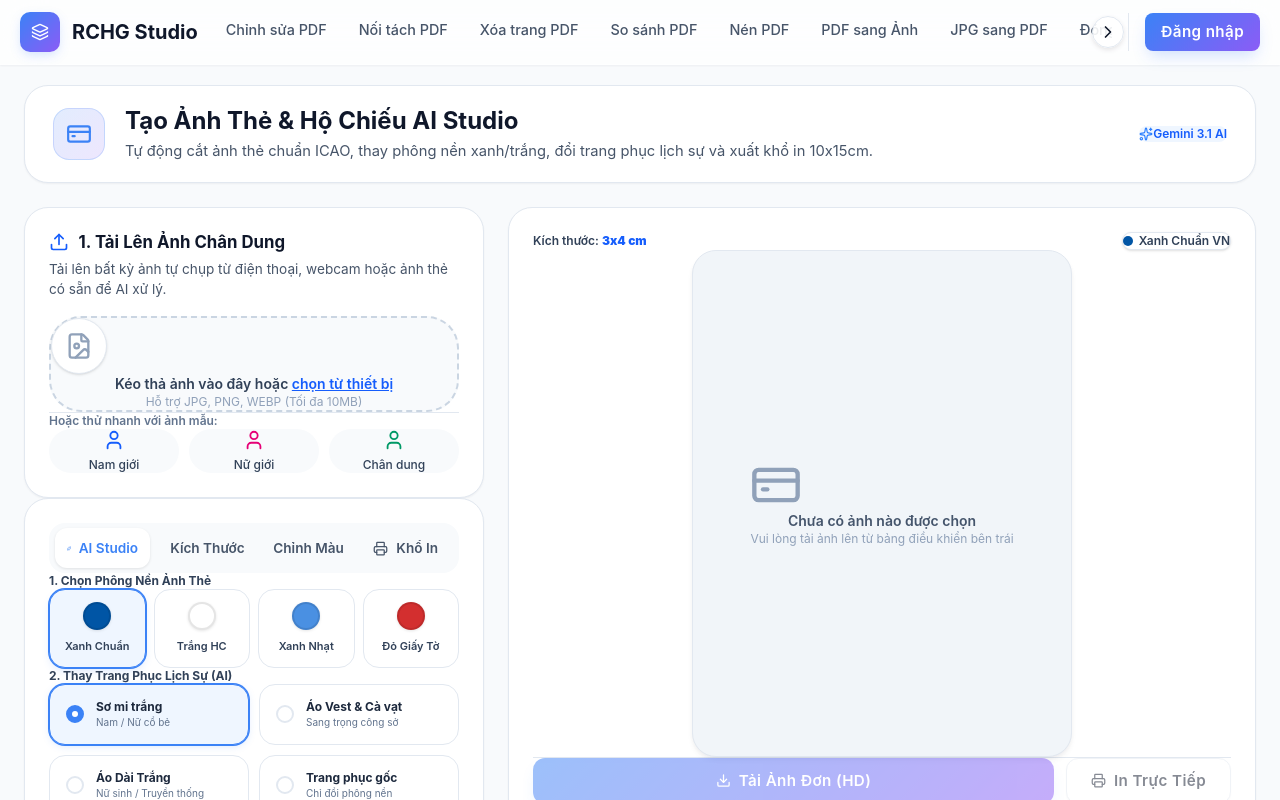
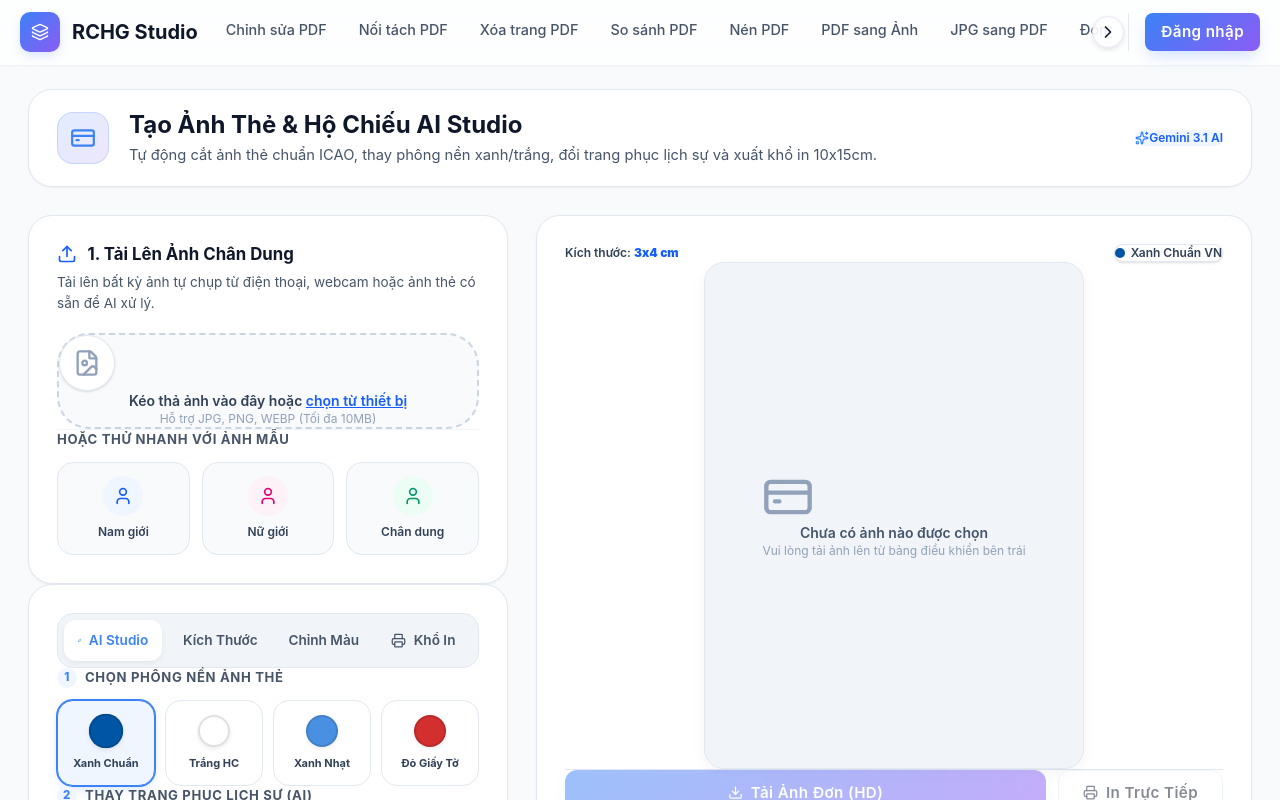
Before and after one commit to rchg2025/pdfstudio, a React (Vite) app: page /anh-the-ai in a window 1280 px wide. Shown: the top 800 px of the page. Built offline with nearby package versions, Linux system fonts and the light colour scheme; no server answers.

Commit message:
style: enhance left controls panel with badge labels, generous padding, and sample photo buttons

```diff
--- a/src/pages/IdPhotoStudio.css
+++ b/src/pages/IdPhotoStudio.css
@@ -5,14 +5,14 @@
   min-height: calc(100vh - 4rem);
   background-color: var(--bg-primary, #f8fafc);
   color: var(--text-primary, #0f172a);
-  padding: 1.25rem 1.5rem 3.5rem;
+  padding: 1.5rem 1.75rem 3.5rem;
   box-sizing: border-box;
   font-family: var(--font-sans, 'Be Vietnam Pro', -apple-system, BlinkMacSystemFont, 'Segoe UI', Roboto, sans-serif);
 }
 
 @media (max-width: 640px) {
   .idphoto-container {
-    padding: 0.75rem 0.75rem 2.5rem;
+    padding: 0.875rem 0.875rem 2.5rem;
   }
 }
 
@@ -21,7 +21,7 @@
   display: flex;
   justify-content: space-between;
   align-items: center;
-  margin-bottom: 1.5rem;
+  margin-bottom: 1.75rem;
   background: var(--bg-secondary, #ffffff);
   padding: 1.25rem 1.75rem;
   border-radius: var(--radius-xl, 1.25rem);
@@ -94,7 +94,7 @@
 .idphoto-main-grid {
   display: grid;
   grid-template-columns: 1fr;
-  gap: 1.5rem;
+  gap: 1.75rem;
   width: 100%;
   max-width: 100%;
   margin: 0;
@@ -104,31 +104,31 @@
 
 @media (min-width: 1024px) {
   .idphoto-main-grid {
-    grid-template-columns: 460px 1fr;
-    gap: 1.5rem;
+    grid-template-columns: 480px 1fr;
+    gap: 1.75rem;
   }
 }
 
 @media (min-width: 1440px) {
   .idphoto-main-grid {
-    grid-template-columns: 500px 1fr;
-    gap: 1.75rem;
+    grid-template-columns: 520px 1fr;
+    gap: 2rem;
   }
 }
 
-/* Standard RCHG Card Style */
+/* Standard RCHG Card Style - thoáng đãng, sang trọng */
 .idphoto-card {
   background: var(--bg-secondary, #ffffff);
   border: 1px solid var(--border, #e2e8f0);
   border-radius: var(--radius-xl, 1.25rem);
-  padding: 1.5rem;
-  box-shadow: var(--shadow-sm, 0 1px 3px rgba(0, 0, 0, 0.05));
+  padding: 1.75rem;
+  box-shadow: 0 1px 3px 0 rgba(0, 0, 0, 0.04), 0 1px 2px -1px rgba(0, 0, 0, 0.04);
   transition: all var(--transition-normal, 0.25s ease);
 }
 
 @media (max-width: 640px) {
   .idphoto-card {
-    padding: 1.125rem;
+    padding: 1.25rem;
     border-radius: 1rem;
   }
 }
@@ -143,26 +143,53 @@
   color: var(--text-primary, #0f172a);
   display: flex;
   align-items: center;
-  gap: 0.6rem;
+  gap: 0.65rem;
   margin: 0 0 0.5rem 0;
 }
 
 .idphoto-card-desc {
   font-size: 0.85rem;
   color: var(--text-secondary, #475569);
-  margin: 0 0 1rem 0;
-  line-height: 1.45;
+  margin: 0 0 1.25rem 0;
+  line-height: 1.5;
 }
 
-/* Tabs Navigation - Modern Segmented Control */
+/* Section Group Label */
+.idphoto-section-label {
+  display: flex;
+  align-items: center;
+  gap: 0.5rem;
+  font-size: 0.82rem;
+  font-weight: 700;
+  text-transform: uppercase;
+  letter-spacing: 0.05em;
+  color: var(--text-secondary, #64748b);
+  margin-bottom: 0.75rem;
+}
+
+.idphoto-section-label span.badge-num {
+  width: 20px;
+  height: 20px;
+  border-radius: 50%;
+  background: #eff6ff;
+  color: var(--primary, #3b82f6);
+  font-size: 0.72rem;
+  font-weight: 800;
+  display: flex;
+  align-items: center;
+  justify-content: center;
+}
+
+/* Tabs Navigation - Cao cấp, thoáng, tách biệt */
 .idphoto-tabs-container {
   display: flex;
-  background: var(--bg-primary, #f1f5f9);
-  padding: 0.35rem;
-  border-radius: var(--radius-lg, 0.875rem);
+  background: #f1f5f9;
+  padding: 0.375rem;
+  border-radius: 1rem;
   gap: 0.35rem;
   overflow-x: auto;
   scrollbar-width: none;
+  border: 1px solid #e2e8f0;
 }
 .idphoto-tabs-container::-webkit-scrollbar {
   display: none;
@@ -170,9 +197,9 @@
 
 .idphoto-tab-btn {
   flex: 1;
-  min-width: 80px;
-  padding: 0.6rem 0.75rem;
-  border-radius: var(--radius-md, 0.625rem);
+  min-width: 85px;
+  padding: 0.65rem 0.85rem;
+  border-radius: 0.75rem;
   font-size: 0.85rem;
   font-weight: 600;
   display: inline-flex;
@@ -182,9 +209,9 @@
   white-space: nowrap;
   border: none;
   background: transparent;
-  color: var(--text-secondary, #475569);
+  color: var(--text-secondary, #64748b);
   cursor: pointer;
-  transition: all 0.2s ease;
+  transition: all 0.2s cubic-bezier(0.4, 0, 0.2, 1);
 }
 
 .idphoto-tab-btn:hover {
@@ -193,34 +220,35 @@
 }
 
 .idphoto-tab-btn.active {
-  background: var(--bg-secondary, #ffffff);
-  color: var(--primary, #3b82f6);
-  box-shadow: 0 1px 3px rgba(0, 0, 0, 0.1);
+  background: #ffffff;
+  color: var(--primary, #2563eb);
+  box-shadow: 0 2px 6px -1px rgba(0, 0, 0, 0.08), 0 1px 2px -1px rgba(0, 0, 0, 0.04);
 }
 
 /* Selectable Option Cards (Backgrounds, Attire, Aspect Ratio, Sheet Layout) */
 .idphoto-select-card {
   display: flex;
   align-items: center;
-  padding: 0.875rem 1rem;
-  border-radius: var(--radius-lg, 0.875rem);
+  padding: 0.85rem 1rem;
+  border-radius: 1rem;
   border: 1.5px solid var(--border, #e2e8f0);
-  background: var(--bg-secondary, #ffffff);
+  background: #ffffff;
   cursor: pointer;
   transition: all 0.2s cubic-bezier(0.4, 0, 0.2, 1);
   box-sizing: border-box;
 }
 
 .idphoto-select-card:hover {
-  border-color: rgba(59, 130, 246, 0.5);
-  background: rgba(239, 246, 255, 0.4);
-  transform: translateY(-1px);
+  border-color: #93c5fd;
+  background: #f8fafc;
+  transform: translateY(-1.5px);
+  box-shadow: 0 4px 10px -2px rgba(59, 130, 246, 0.1);
 }
 
 .idphoto-select-card.active {
-  border-color: var(--primary, #3b82f6);
+  border-color: var(--primary, #2563eb);
   background: #eff6ff;
-  box-shadow: 0 0 0 1px var(--primary, #3b82f6), 0 2px 8px -2px rgba(59, 130, 246, 0.25);
+  box-shadow: 0 0 0 1px var(--primary, #2563eb), 0 4px 12px -2px rgba(37, 99, 235, 0.18);
 }
 
 /* Radio circle inside select card */
@@ -228,18 +256,19 @@
   width: 18px;
   height: 18px;
   border-radius: 50%;
-  border: 2px solid var(--border, #cbd5e1);
+  border: 2px solid #cbd5e1;
   display: flex;
   align-items: center;
   justify-content: center;
   margin-right: 0.75rem;
   flex-shrink: 0;
   transition: all 0.2s ease;
+  background: #ffffff;
 }
 
 .idphoto-select-card.active .idphoto-radio-indicator {
-  border-color: var(--primary, #3b82f6);
-  background: var(--primary, #3b82f6);
+  border-color: var(--primary, #2563eb);
+  background: var(--primary, #2563eb);
 }
 
 .idphoto-radio-indicator::after {
@@ -258,37 +287,64 @@
   transform: scale(1);
 }
 
-/* Color Circle Tiles */
+/* Color Circle Tiles - Đẹp và thoáng */
 .idphoto-color-tile {
   display: flex;
   flex-direction: column;
   align-items: center;
   gap: 0.5rem;
-  padding: 0.75rem 0.5rem;
-  border-radius: var(--radius-lg, 0.875rem);
+  padding: 0.85rem 0.5rem;
+  border-radius: 1rem;
   border: 1.5px solid var(--border, #e2e8f0);
-  background: var(--bg-secondary, #ffffff);
+  background: #ffffff;
+  cursor: pointer;
+  transition: all 0.2s cubic-bezier(0.4, 0, 0.2, 1);
+}
+
+.idphoto-color-tile:hover {
+  border-color: #93c5fd;
+  transform: translateY(-2px);
+  box-shadow: 0 4px 10px -2px rgba(59, 130, 246, 0.1);
+}
+
+.idphoto-color-tile.active {
+  border-color: var(--primary, #2563eb);
+  background: #eff6ff;
+  box-shadow: 0 0 0 1px var(--primary, #2563eb), 0 4px 12px -2px rgba(37, 99, 235, 0.2);
+}
+
+.idphoto-color-swatch {
+  width: 32px;
+  height: 32px;
+  border-radius: 50%;
+  border: 2px solid rgba(0, 0, 0, 0.12);
+  box-shadow: 0 2px 4px rgba(0, 0, 0, 0.08);
+  transition: transform 0.2s ease;
+}
+
+.idphoto-color-tile.active .idphoto-color-swatch {
+  transform: scale(1.08);
+}
+
+/* Sample Images Row - Đẹp, đều và thoáng */
+.idphoto-sample-btn {
+  display: flex;
+  flex-direction: column;
+  align-items: center;
+  gap: 0.5rem;
+  padding: 0.85rem 0.5rem;
+  border-radius: 1rem;
+  border: 1px solid var(--border, #e2e8f0);
+  background: #f8fafc;
   cursor: pointer;
   transition: all 0.2s ease;
 }
 
-.idphoto-color-tile:hover {
-  border-color: rgba(59, 130, 246, 0.5);
+.idphoto-sample-btn:hover {
+  background: #ffffff;
+  border-color: #93c5fd;
   transform: translateY(-2px);
-}
-
-.idphoto-color-tile.active {
-  border-color: var(--primary, #3b82f6);
-  background: #eff6ff;
-  box-shadow: 0 0 0 1px var(--primary, #3b82f6), 0 4px 10px -2px rgba(59, 130, 246, 0.2);
-}
-
-.idphoto-color-swatch {
-  width: 28px;
-  height: 28px;
-  border-radius: 50%;
-  border: 2px solid rgba(0, 0, 0, 0.1);
-  box-shadow: 0 1px 3px rgba(0, 0, 0, 0.1);
+  box-shadow: 0 4px 10px -2px rgba(59, 130, 246, 0.12);
 }
 
 /* Sticky Preview Workspace on Desktop */
@@ -305,14 +361,14 @@
   width: 100%;
   max-width: 380px;
   aspect-ratio: 3 / 4;
-  border-radius: var(--radius-xl, 1.25rem);
+  border-radius: 1.25rem;
   overflow: hidden;
   border: 1px solid var(--border, #e2e8f0);
   background: #f1f5f9;
   display: flex;
   align-items: center;
   justify-content: center;
-  box-shadow: var(--shadow-md, 0 4px 6px -1px rgba(15, 23, 42, 0.06));
+  box-shadow: 0 4px 16px -2px rgba(15, 23, 42, 0.06);
 }
 
 @media (max-width: 640px) {
--- a/src/pages/IdPhotoStudio.tsx
+++ b/src/pages/IdPhotoStudio.tsx
@@ -515,40 +515,45 @@ export default function IdPhotoStudio() {
               </div>
 
               {/* Sample Images */}
-              <div className="mt-4 pt-4 border-t border-slate-200">
-                <p className="text-xs font-semibold text-slate-500 mb-2">Hoặc thử nhanh với ảnh mẫu:</p>
-                <div className="grid grid-cols-3 gap-2.5">
-                  <button
-                    type="button"
+              <div className="mt-5 pt-4 border-t border-slate-100">
+                <p className="idphoto-section-label">
+                  <span>Hoặc thử nhanh với ảnh mẫu</span>
+                </p>
+                <div className="grid grid-cols-3 gap-3">
+                  <div
                     onClick={() => loadSampleImage('male')}
-                    className="p-3 rounded-xl bg-slate-50 hover:bg-blue-50 text-xs text-slate-700 flex flex-col items-center gap-1.5 border border-slate-200 hover:border-blue-300 transition cursor-pointer font-medium"
+                    className="idphoto-sample-btn group"
                   >
-                    <User className="text-blue-600" size={22} />
-                    <span>Nam giới</span>
-                  </button>
-                  <button
-                    type="button"
+                    <div className="w-10 h-10 rounded-full bg-blue-50 text-blue-600 flex items-center justify-center group-hover:scale-110 transition">
+                      <User size={20} />
+                    </div>
+                    <span className="text-xs font-semibold text-slate-700">Nam giới</span>
+                  </div>
+                  <div
                     onClick={() => loadSampleImage('female')}
-                    className="p-3 rounded-xl bg-slate-50 hover:bg-pink-50 text-xs text-slate-700 flex flex-col items-center gap-1.5 border border-slate-200 hover:border-pink-300 transition cursor-pointer font-medium"
+                    className="idphoto-sample-btn group"
                   >
-                    <User className="text-pink-600" size={22} />
-                    <span>Nữ giới</span>
-                  </button>
-                  <button
-                    type="button"
+                    <div className="w-10 h-10 rounded-full bg-pink-50 text-pink-600 flex items-center justify-center group-hover:scale-110 transition">
+                      <User size={20} />
+                    </div>
+                    <span className="text-xs font-semibold text-slate-700">Nữ giới</span>
+                  </div>
+                  <div
                     onClick={() => loadSampleImage('casual')}
-                    className="p-3 rounded-xl bg-slate-50 hover:bg-emerald-50 text-xs text-slate-700 flex flex-col items-center gap-1.5 border border-slate-200 hover:border-emerald-300 transition cursor-pointer font-medium"
+                    className="idphoto-sample-btn group"
                   >
-                    <User className="text-emerald-600" size={22} />
-                    <span>Chân dung</span>
-                  </button>
+                    <div className="w-10 h-10 rounded-full bg-emerald-50 text-emerald-600 flex items-center justify-center group-hover:scale-110 transition">
+                      <User size={20} />
+                    </div>
+                    <span className="text-xs font-semibold text-slate-700">Chân dung</span>
+                  </div>
                 </div>
               </div>
             </div>
           )}
 
           {/* Card 2: Editor Controls */}
-          <div className="idphoto-card space-y-5">
+          <div className="idphoto-card space-y-6">
             {/* Hidden file input */}
             <input
               type="file"
@@ -592,18 +597,21 @@ export default function IdPhotoStudio() {
 
             {/* TAB CONTENT 1: AI STUDIO */}
             {activeTab === 'ai' && (
-              <div className="space-y-4">
+              <div className="space-y-6">
                 {/* 1. Chọn phông nền */}
                 <div>
-                  <label className="block text-xs font-bold text-slate-700 mb-2">1. Chọn Phông Nền Ảnh Thẻ</label>
-                  <div className="grid grid-cols-4 gap-2">
+                  <div className="idphoto-section-label">
+                    <span className="badge-num">1</span>
+                    <span>Chọn Phông Nền Ảnh Thẻ</span>
+                  </div>
+                  <div className="grid grid-cols-4 gap-2.5">
                     <button
                       type="button"
                       onClick={() => { setSelectedBgColor('#0055A5'); setSelectedBgName('Xanh Chuẩn VN'); }}
                       className={`idphoto-color-tile ${selectedBgColor === '#0055A5' ? 'active' : ''}`}
                     >
                       <span className="idphoto-color-swatch bg-[#0055A5]"></span>
-                      <span className="text-[11px] font-semibold text-slate-700">Xanh Chuẩn</span>
+                      <span className="text-[11px] font-bold text-slate-700">Xanh Chuẩn</span>
                     </button>
                     <button
                       type="button"
@@ -611,7 +619,7 @@ export default function IdPhotoStudio() {
                       className={`idphoto-color-tile ${selectedBgColor === '#FFFFFF' ? 'active' : ''}`}
                     >
                       <span className="idphoto-color-swatch bg-white"></span>
-                      <span className="text-[11px] font-semibold text-slate-700">Trắng HC</span>
+                      <span className="text-[11px] font-bold text-slate-700">Trắng HC</span>
                     </button>
                     <button
                       type="button"
@@ -619,7 +627,7 @@ export default function IdPhotoStudio() {
                       className={`idphoto-color-tile ${selectedBgColor === '#4A90E2' ? 'active' : ''}`}
                     >
                       <span className="idphoto-color-swatch bg-[#4A90E2]"></span>
-                      <span className="text-[11px] font-semibold text-slate-700">Xanh Nhạt</span>
+                      <span className="text-[11px] font-bold text-slate-700">Xanh Nhạt</span>
                     </button>
                     <button
                       type="button"
@@ -627,15 +635,18 @@ export default function IdPhotoStudio() {
                       className={`idphoto-color-tile ${selectedBgColor === '#D32F2F' ? 'active' : ''}`}
                     >
                       <span className="idphoto-color-swatch bg-[#D32F2F]"></span>
-                      <span className="text-[11px] font-semibold text-slate-700">Đỏ Giấy Tờ</span>
+                      <span className="text-[11px] font-bold text-slate-700">Đỏ Giấy Tờ</span>
                     </button>
                   </div>
                 </div>
 
                 {/* 2. Thay trang phục */}
                 <div>
-                  <label className="block text-xs font-bold text-slate-700 mb-2">2. Thay Trang Phục Lịch Sự (AI)</label>
-                  <div className="grid grid-cols-2 gap-2.5">
+                  <div className="idphoto-section-label">
+                    <span className="badge-num">2</span>
+                    <span>Thay Trang Phục Lịch Sự (AI)</span>
+                  </div>
+                  <div className="grid grid-cols-2 gap-3">
                     <div
                       onClick={() => setAttire('white_shirt')}
                       className={`idphoto-select-card ${attire === 'white_shirt' ? 'active' : ''}`}
@@ -643,7 +654,7 @@ export default function IdPhotoStudio() {
                       <span className="idphoto-radio-indicator"></span>
                       <div>
                         <p className="text-xs font-bold text-slate-800 m-0">Sơ mi trắng</p>
-                        <p className="text-[10px] text-slate-500 m-0">Nam / Nữ cổ bẻ</p>
+                        <p className="text-[10px] text-slate-500 m-0 mt-0.5">Nam / Nữ cổ bẻ</p>
                       </div>
                     </div>
 
@@ -654,7 +665,7 @@ export default function IdPhotoStudio() {
                       <span className="idphoto-radio-indicator"></span>
                       <div>
                         <p className="text-xs font-bold text-slate-800 m-0">Áo Vest & Cà vạt</p>
-                        <p className="text-[10px] text-slate-500 m-0">Sang trọng công sở</p>
+                        <p className="text-[10px] text-slate-500 m-0 mt-0.5">Sang trọng công sở</p>
                       </div>
                     </div>
 
@@ -665,7 +676,7 @@ export default function IdPhotoStudio() {
                       <span className="idphoto-radio-indicator"></span>
                       <div>
                         <p className="text-xs font-bold text-slate-800 m-0">Áo Dài Trắng</p>
-                        <p className="text-[10px] text-slate-500 m-0">Nữ sinh / Truyền thống</p>
+                        <p className="text-[10px] text-slate-500 m-0 mt-0.5">Nữ sinh / Truyền thống</p>
                       </div>
                     </div>
 
@@ -676,7 +687,7 @@ export default function IdPhotoStudio() {
                       <span className="idphoto-radio-indicator"></span>
                       <div>
                         <p className="text-xs font-bold text-slate-800 m-0">Trang phục gốc</p>
-                        <p className="text-[10px] text-slate-500 m-0">Chỉ đổi phông nền</p>
+                        <p className="text-[10px] text-slate-500 m-0 mt-0.5">Chỉ đổi phông nền</p>
                       </div>
                     </div>
                   </div>
```
